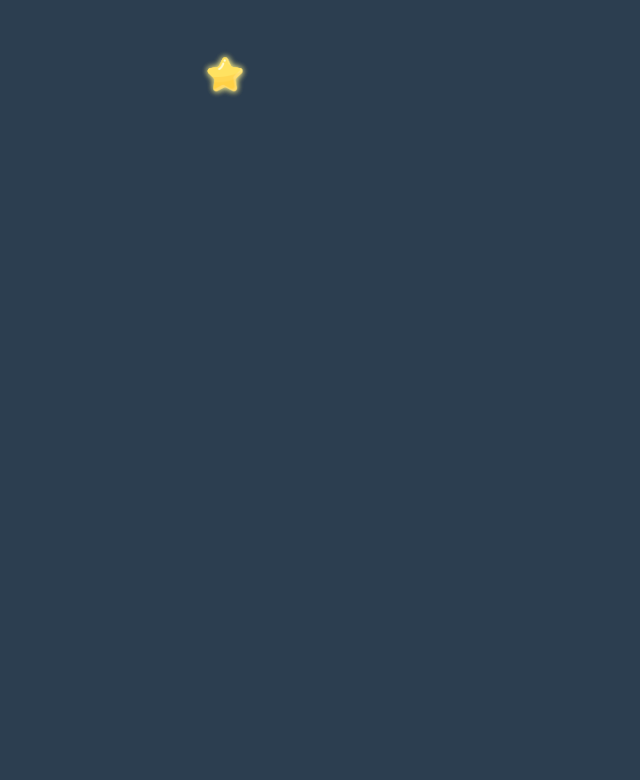
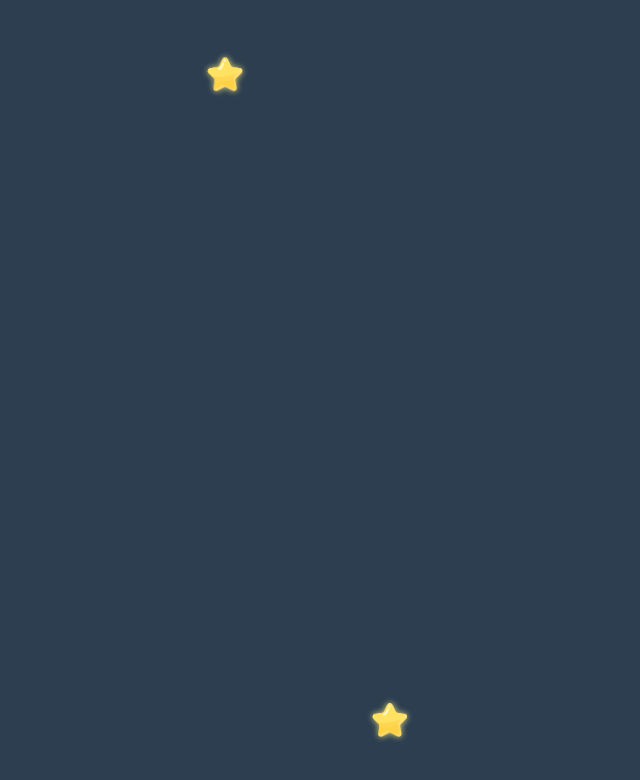
Before and after one commit to NewsFun/color-data, a Vue app: page /#/ in a window 1280 px wide. Shown: the top 780 px of the page, without its empty margins (0-640 px from the left). Built offline with nearby package versions, Linux system fonts and the light colour scheme.

Commit message:
add tools.js

```diff
--- a/src/components/canvas.vue
+++ b/src/components/canvas.vue
@@ -65,7 +65,11 @@ export default {
                     x: 100,
                     y: 100
                 }
-            }).setMotion(moveList);
+            }).setMotion([{
+                type: 'bounce',
+                vx: 10,
+                vy: 5
+            }]);
             // console.log(sam);
             this.stage.animate();
         },
--- a/src/components/motion.js
+++ b/src/components/motion.js
@@ -73,20 +73,21 @@ export class Motion{
     }
     // 直线反弹
     bounce(minWidth, maxWidth, minHeight, maxHeight){
+        // console.log(minWidth, maxWidth, minHeight, maxHeight);
 
-        if(this.x <= minWidth){
+        if(this.coord.x <= minWidth){
             this.vx = -this.vx;
             this.coord.x = minWidth;
         }
-        if(this.x >= maxWidth){
+        if(this.coord.x >= maxWidth){
             this.vx = -this.vx;
             this.coord.x = maxWidth;
         }
-        if(this.y <= minHeight){
+        if(this.coord.y <= minHeight){
             this.vy = -this.vy;
             this.coord.y = minHeight;
         }
-        if(this.y >= maxHeight){
+        if(this.coord.y >= maxHeight){
             this.vy = -this.vy;
             this.coord.y = maxHeight;
         }
--- a/src/components/tools.js
+++ b/src/components/tools.js
@@ -9,5 +9,10 @@ export default {
         }
 
         return target;
+    },
+    is(str){
+        return function (obj) {
+            return Object.prototype.toString.call(obj) === '[object '+str+']';
+        };
     }
 };
```
Also changed, not shown: src/components/star.js (line endings or trailing spaces).
